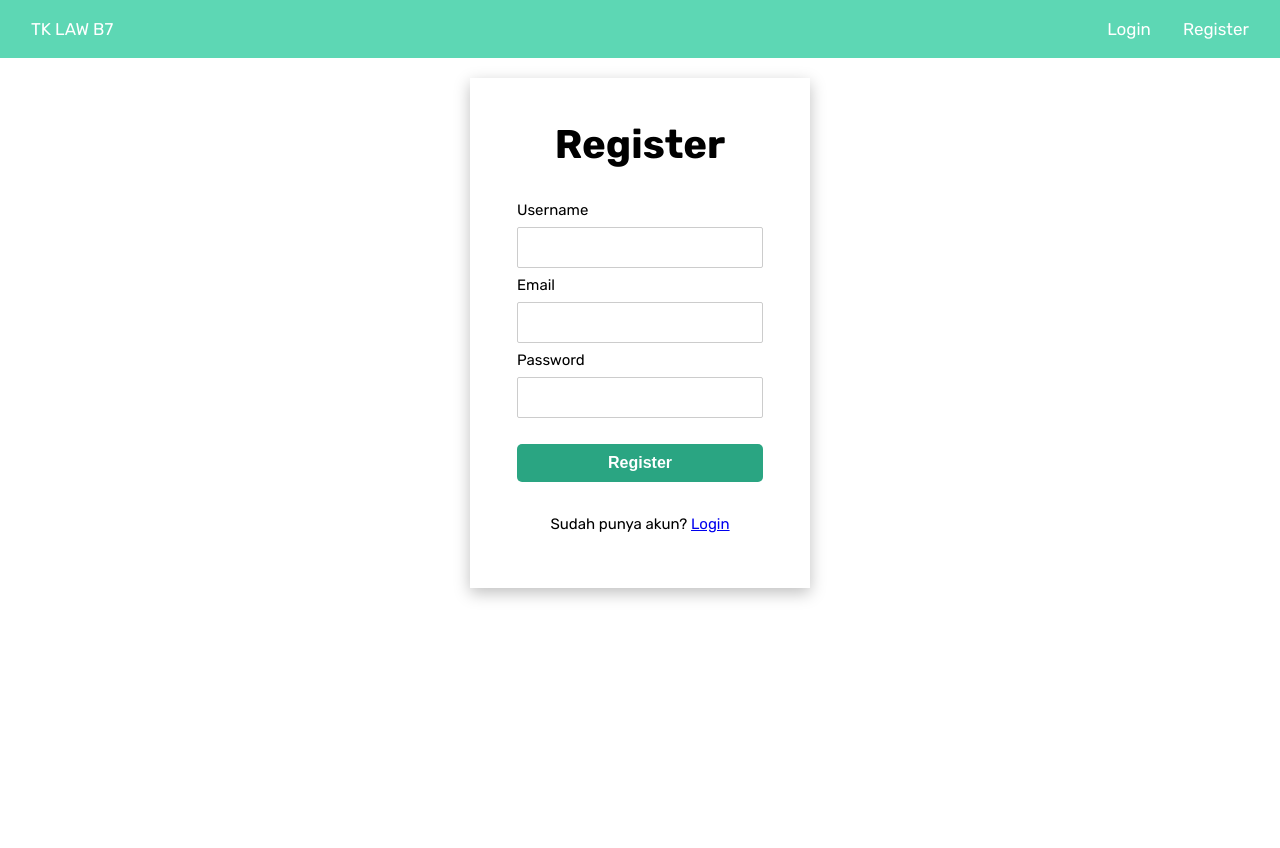
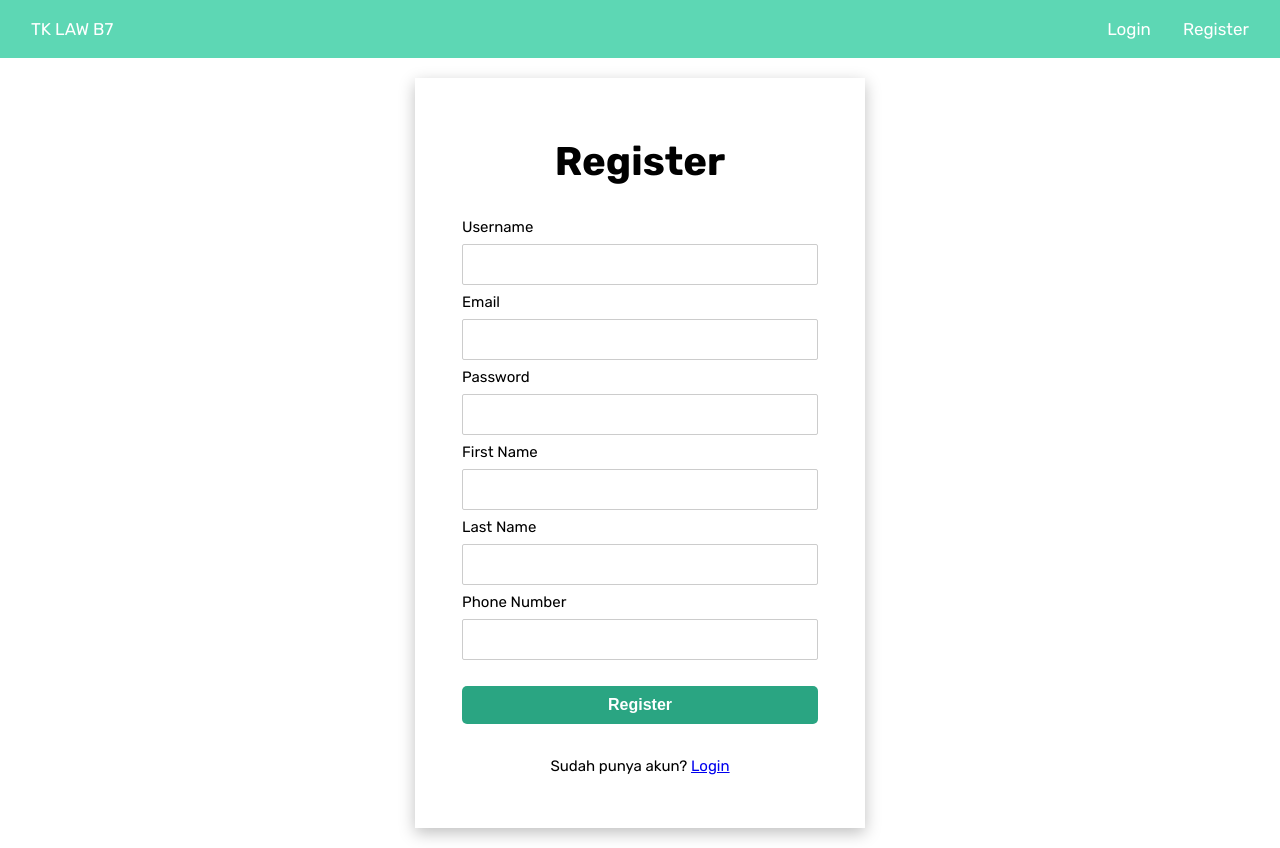
Before and after one commit to jsaonn/law-b7, a React (Create React App) app: page /register in a window 1280 px wide. Before the commit the page ends 800 px from the top, so only its background shows below. Built offline with nearby package versions, Linux system fonts and the light colour scheme.

Commit message:
Tambah field user

```diff
--- a/src/pages/auth/Auth.css
+++ b/src/pages/auth/Auth.css
@@ -1,6 +1,7 @@
 .auth {
     padding-top: 20px;
     font-family: 'Rubik', sans-serif;
+    padding-bottom: 20px;
 }
 
 .auth-center {
@@ -22,6 +23,7 @@
 .reg-padding {
     margin-left: 17px;
     margin-right: 17px;
+    margin-top: -190px;
 }
 
 .auth-form input[type=text], input[type=password] {
@@ -42,6 +44,26 @@
     justify-content: center;
     align-items: center;
 }
+
+.reg-form {
+    height: 750px;
+    width: 450px;
+    margin: auto;
+  	font-size: 15px;
+    box-shadow: 0px 5px 15px rgba(0, 0, 0, 0.25);
+    display: flex;
+    justify-content: center;
+    align-items: center;
+}
+
+.reg-header {
+    color: #000;
+    font-weight: 700;
+    font-size: 40px;
+    text-align: center;
+    padding-top: 5px;
+}
+
 .auth-form form {
     height: 450px;
     background: #ffffff;
@@ -79,3 +101,8 @@
 .auth-btn-dark:hover {
     background-color: #209674;
 }
+
+.auth-left {
+    margin-left: 0;
+    float: right;
+}
--- a/src/pages/auth/Login.js
+++ b/src/pages/auth/Login.js
@@ -34,6 +34,8 @@ const Login = () => {
                 axiosInstance.defaults.headers['Authorization'] =
                     'JWT ' + res.data.access;
                 navigate('/');
+            }, (err) => {
+                alert("Terdapat error saat login")
             });
     };
 
--- a/src/pages/auth/Register.js
+++ b/src/pages/auth/Register.js
@@ -8,7 +8,7 @@ const Register = () => {
     const navigate = useNavigate();
     const { user } = useContext(UserContext);
 
-    const [formData, setFormData] = useState({email:'', username:'', password:''});
+    const [formData, setFormData] = useState({email:'', username:'', password:'', firstname:'', lastname:'', phonenumber:''});
 
     const handleChange = (e) => {
         setFormData({
@@ -17,27 +17,44 @@ const Register = () => {
         });
     }
 
+    function valid() {
+        let inputs = document.getElementsByTagName("input");
+        for(var input of inputs) {
+            if (input.value === "") {
+                return false
+            }
+        }
+        return true;
+    }
+
     const handleSubmit = (e) => {
         e.preventDefault();
-        console.log(formData);
-
+        if (valid()) {
             axiosInstance.post('user/register/', {
                 email: formData.email,
                 user_name: formData.username,
                 password: formData.password,
+                first_name: formData.firstname,
+                last_name: formData.lastname,
+                phone_number: formData.phonenumber
             })
             .then((res) => {
                 navigate('/login');
+            }, (err) => {
+                alert("Terdapat error saat register")
             });
+        } else {
+            alert("Pastikan semua field terisi")
+        }
     }
 
     if (user !== null) {return <Navigate to='/restaurant' />}
 
     return(
         <div className="auth">
-            <div className="auth-form">
+            <div className="auth-form reg-form">
             <form action="" className="reg-padding">
-                <h2 className="auth-header">Register</h2><br/>
+                <h2 className="reg-header">Register</h2><br/>
                 <div className="form-group">
                     <label>Username</label>
                     <input
@@ -65,6 +82,31 @@ const Register = () => {
                         required="required"
                         onChange={handleChange}
                     />
+                    <label>First Name</label>
+                    <input
+                        name="firstname"
+                        type="text"
+                        class="form-control"
+                        required="required"
+                        onChange={handleChange}
+                    />
+                    <label>Last Name</label>
+                    <input
+                        name="lastname"
+                        type="text"
+                        class="form-control"
+                        required="required"
+                        onChange={handleChange}
+                    />
+                    <label>Phone Number</label>
+                    <input
+                        name="phonenumber"
+                        type="text"
+                        class="form-control"
+                        pattern='[0-9]*'
+                        required="required"
+                        onChange={handleChange}
+                    />
                     <br/><br/>
                     <div className="pt-3">
                         <button type="submit" className="auth-btn-block auth-btn-dark" onClick={handleSubmit}>Register</button>
```
Lines whose indentation alone changed are shown as unchanged.
